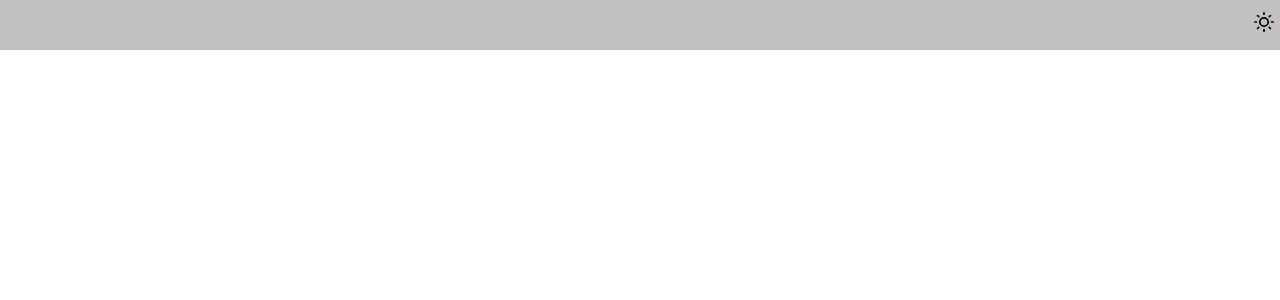
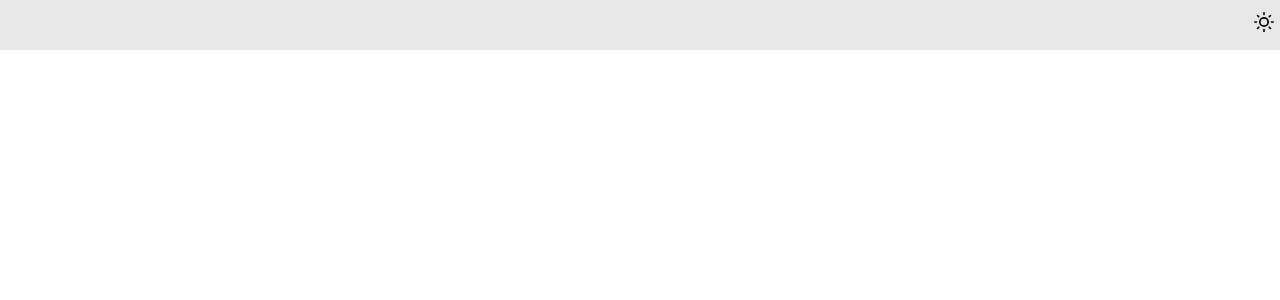
Before and after one commit to eziraa/songish, a React (Vite) app: page / in a window 1280 px wide. Shown: the top 300 px of the page. Built offline with nearby package versions, Linux system fonts and the light colour scheme.

Commit message:
adding more theme colors

```diff
--- a/src/styles/themes.ts
+++ b/src/styles/themes.ts
@@ -5,23 +5,26 @@ export type Theme = {
   text: string;
   toggleBorder: string;
   headerColor: string
+  backgroundSecondaryHover: string
 };
 
 export const lightTheme: Theme = {
   backgroundPrimary: '#EAE6ED',
-  backgroundSecondary: '#C2C0C2',
+  backgroundSecondary: '#E7E7E7',
   body: '#FFF',
   text: '#010003',
   toggleBorder: '#FFF',
   headerColor: '#FFFFFF',
+  backgroundSecondaryHover: '#C2C0C2'
 };
 
 
 export const darkTheme:Theme = {
-  backgroundPrimary: '#091430',
+  backgroundPrimary: '#020d20',
   backgroundSecondary: '#091D3A',
-  body: '#363537',
+  body: '#020d20',
   text: '#F4F4F5',
   toggleBorder: '#6B8096',
   headerColor: '#363537',
+  backgroundSecondaryHover: '#183855'
 };
```
